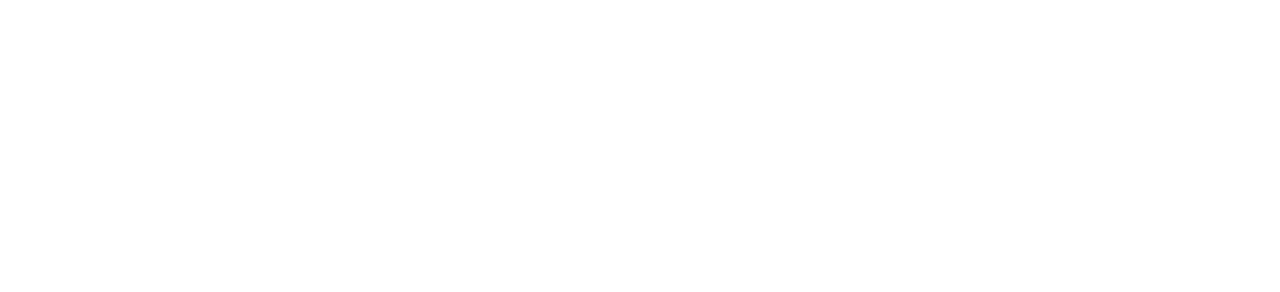
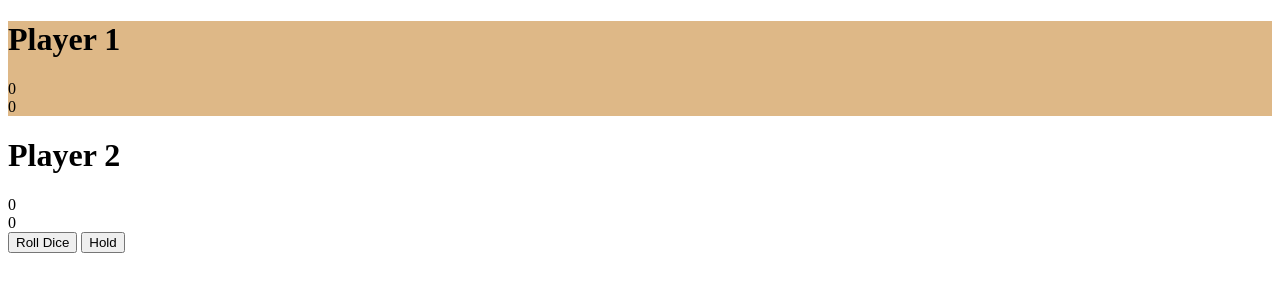
Before and after one commit to Jayone12/pig-game, a plain HTML site: page index.html in a window 1280 px wide. Drawn offline with Linux system fonts and the light colour scheme.

Commit message:
feat: create pig dice game page
write main page markup, style.css

```diff
--- a/index.html
+++ b/index.html
@@ -5,10 +5,25 @@
  <meta http-equiv="X-UA-Compatible" content="IE=edge">
  <meta name="viewport" content="width=device-width, initial-scale=1.0">
  <link rel="stylesheet" href="style.css">
- <script src="pig-game.js" defer></script>
  <title>Pig Dice Game</title>
+ <script defer src="pig-game.js"></script>
 </head>
 <body>
-
+ <div class="wrapper">
+  <div class="player-1 playing">
+   <h1 class="player-name">Player 1</h1>
+    <div class="player-total-score">0</div>
+    <div class="player-current-score">0</div>
+  </div>
+  <div class="player-2">
+   <h1 class="player-name">Player 2</h1>
+    <div class="player-total-score">0</div>
+    <div class="player-current-score">0</div>
+  </div>
+  <div class="buttons">
+   <button class="roll-dice-btn">Roll Dice</button>
+   <button class="hold-btn">Hold</button>
+  </div>
+ </div>
 </body>
 </html>
--- a/style.css
+++ b/style.css
@@ -0,0 +1,3 @@
+.playing {
+  background-color: burlywood;
+}
```
